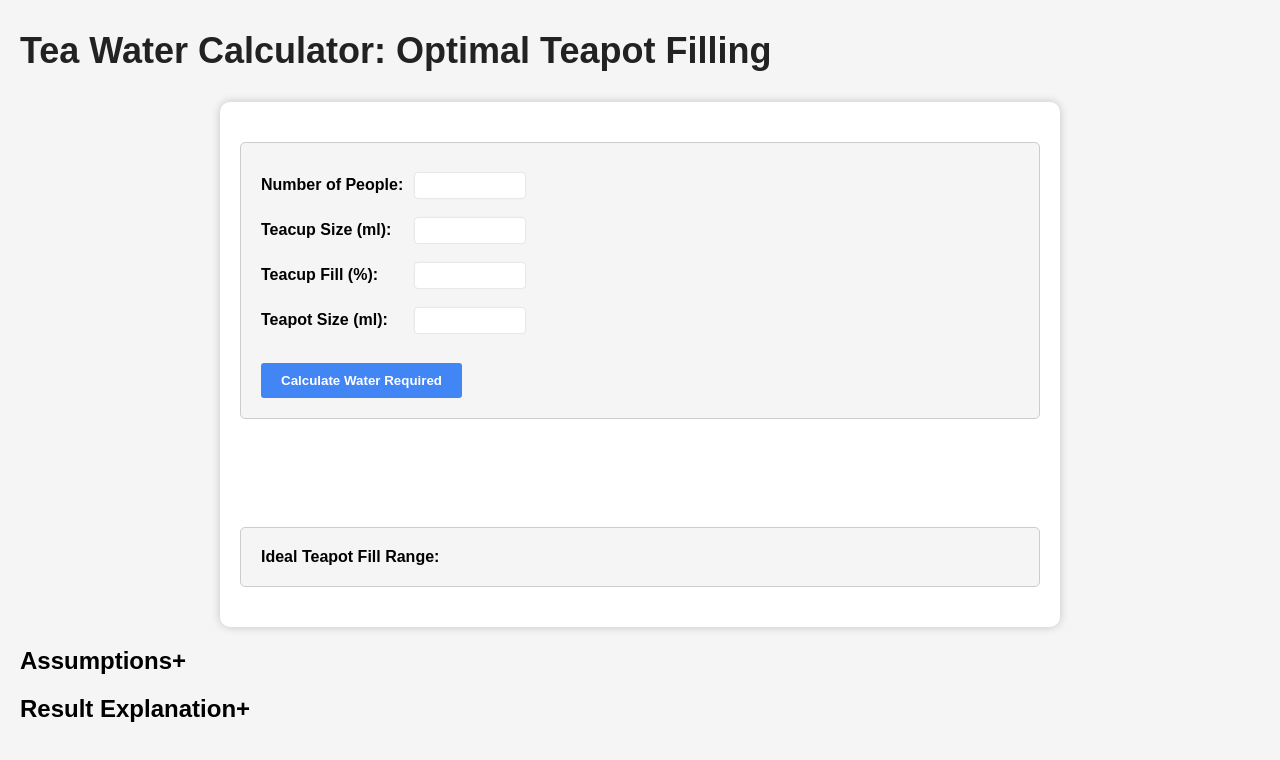
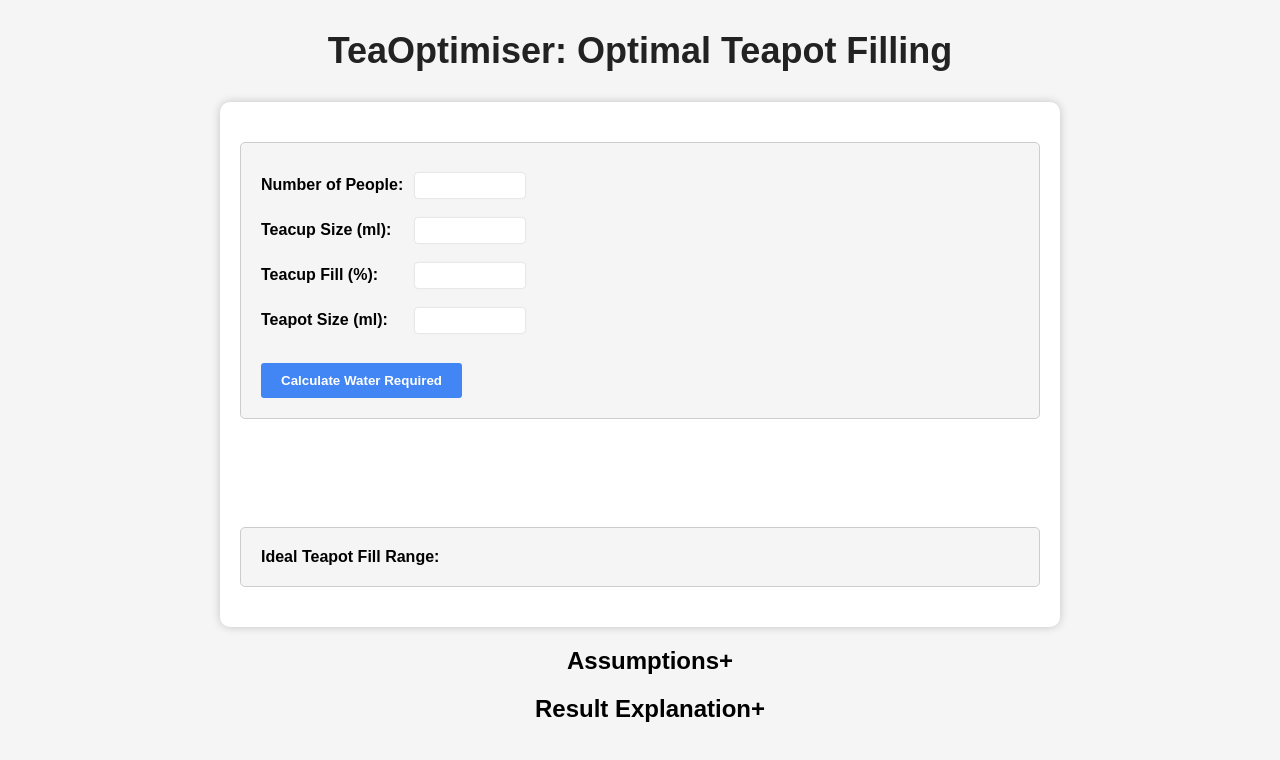
Before and after one commit to cnguyen-uk/TeaOptimiser, a plain HTML site: page index.html in a window 1280 px wide. Drawn offline with Linux system fonts and the light colour scheme.

Commit message:
Website rename and centering (#14)
* Tea Water Calculator -> Tea Optimiser

* Center heading and section

```diff
--- a/index.html
+++ b/index.html
@@ -1,7 +1,7 @@
 <!DOCTYPE html>
 <html lang="en">
   <head>
-    <title>Tea Water Calculator</title>
+    <title>TeaOptimiser</title>
     <meta charset="UTF-8">
     <meta name="viewport" content="width=device-width, initial-scale=1.0">
     <link rel="icon" href="favicon.ico?" type="image/x-icon">
@@ -9,7 +9,7 @@
     <link rel="stylesheet" type="text/css" href="styles.css">
   </head>
   <body>
-    <h1>Tea Water Calculator: Optimal Teapot Filling</h1>
+    <h1>TeaOptimiser: Optimal Teapot Filling</h1>
     <main>
       <form id="brewingForm">
         <label for="peopleInput">Number of People:</label>
--- a/styles.css
+++ b/styles.css
@@ -9,6 +9,11 @@ h1 {
   margin: 30px 20px;
   font-size: 36px;
   color: #222;
+  text-align: center;
+}
+
+section {
+  text-align: center;
 }
 
 main {
```
